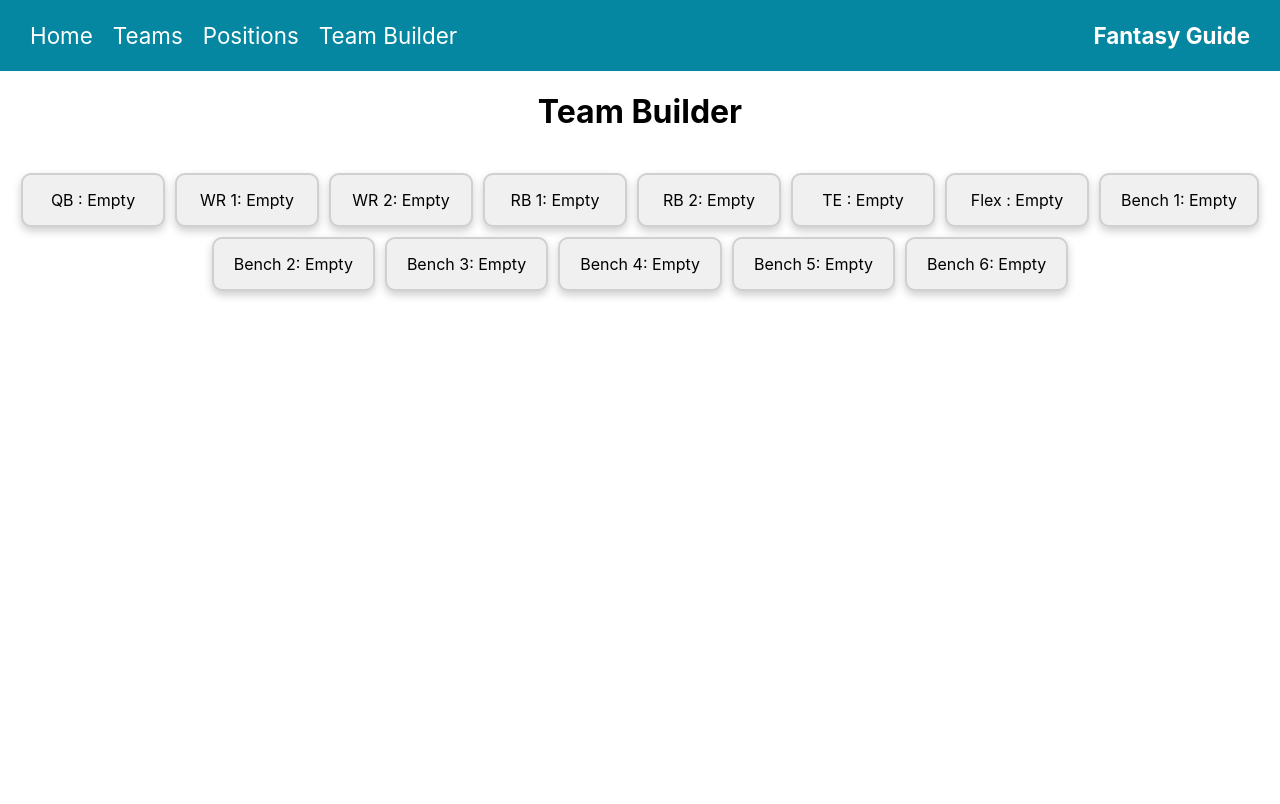
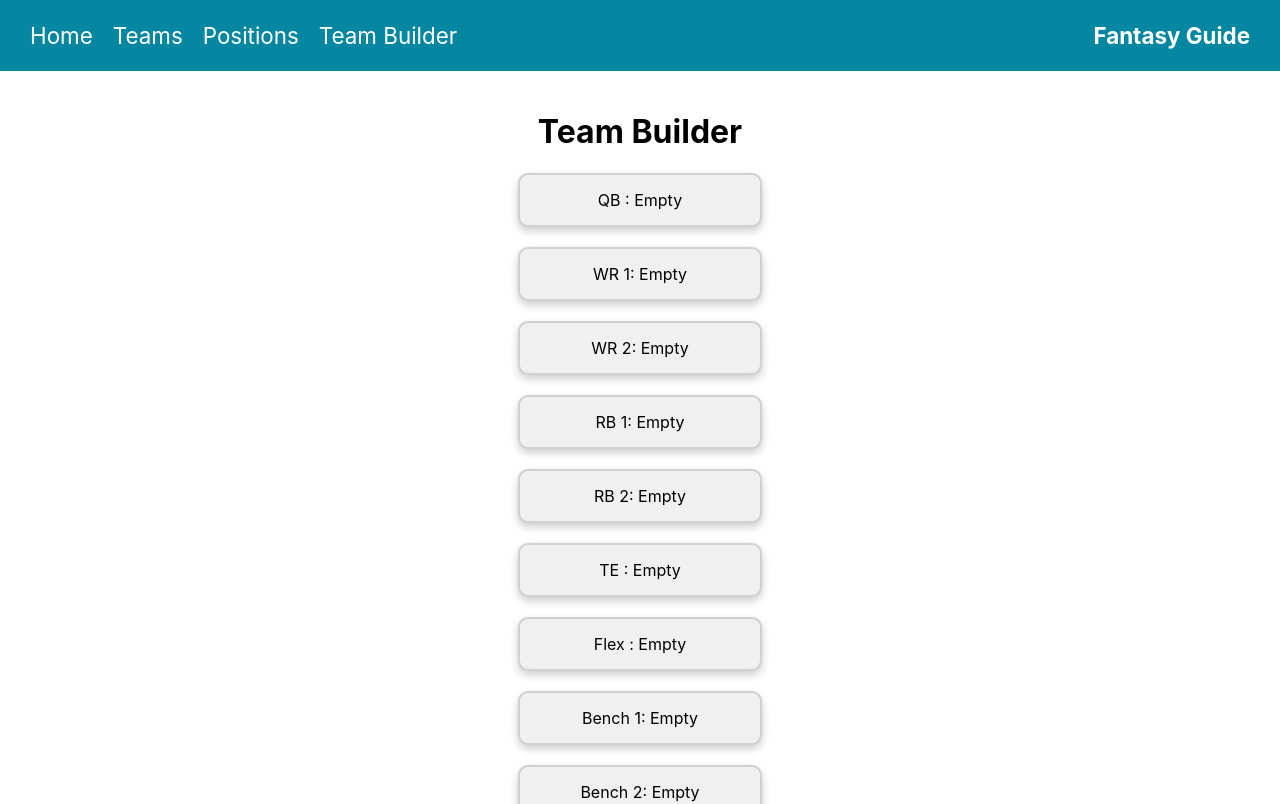
Before and after one commit to Jacoba91/FantasyGuide, a React (Create React App) app in the folder frontend/: page /team-builder in a window 1280 px wide. Shown: the top 804 px of the page. Built offline with nearby package versions, Linux system fonts and the light colour scheme.

Commit message:
vertical team builder structure

```diff
--- a/frontend/src/pages/TeamBuilder.css
+++ b/frontend/src/pages/TeamBuilder.css
@@ -3,14 +3,14 @@
     flex-direction: column;
     align-items: center;
     justify-content: center;
+    padding: 20px;
 }
 
 .roster {
     display: flex;
-    flex-wrap: wrap;
-    justify-content: center;
+    flex-direction: column;
+    align-items: center;
     gap: 10px; /* Adjust the space between slots */
-    margin: 20px;
 }
 
 .roster-slot {
@@ -18,14 +18,8 @@
     border: 2px solid #d0d0d0; /* Gray border */
     border-radius: 10px; /* Rounded corners */
     padding: 15px 20px;
-    min-width: 100px; /* Minimum width of each slot */
+    width: 200px; /* Width of each slot */
     text-align: center;
     box-shadow: 0px 4px 8px rgba(0, 0, 0, 0.2); /* Subtle shadow for depth */
+    margin-bottom: 10px; /* Space between slots */
 }
-
-/* Optional: Responsive design for smaller screens */
-@media (max-width: 600px) {
-    .roster {
-        flex-direction: column;
-    }
-}
```
